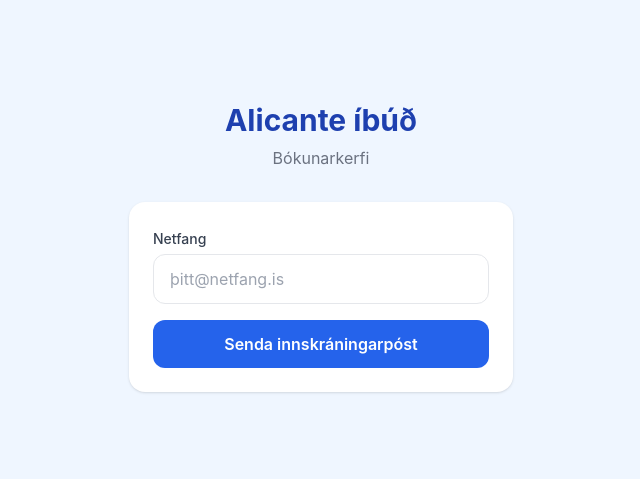
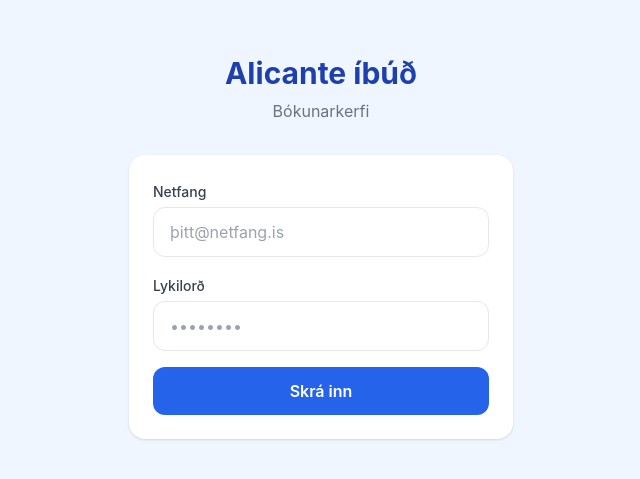
Before and after one commit to sveinnhgudjonsson-sys/Alicante-b-, a React (Vite) app: page / in a window 1280 px wide. Shown: the part 153-632 px from the top of the page, without its empty margins (319-959 px from the left). Built offline with nearby package versions, Linux system fonts and the light colour scheme; no server answers.

Commit message:
Switch to password login

```diff
--- a/src/screens/LoginScreen.tsx
+++ b/src/screens/LoginScreen.tsx
@@ -2,26 +2,24 @@ import { useState } from 'react'
 import { supabase } from '../lib/supabase'
 
 export default function LoginScreen() {
-  const [email, setEmail]   = useState('')
-  const [sent, setSent]     = useState(false)
-  const [error, setError]   = useState('')
-  const [loading, setLoading] = useState(false)
+  const [email,    setEmail]   = useState('')
+  const [password, setPassword] = useState('')
+  const [error,    setError]   = useState('')
+  const [loading,  setLoading] = useState(false)
 
   async function handleSubmit(e: React.FormEvent) {
     e.preventDefault()
     setError('')
     setLoading(true)
 
-    const { error: err } = await supabase.auth.signInWithOtp({
+    const { error: err } = await supabase.auth.signInWithPassword({
       email: email.trim().toLowerCase(),
-      options: { emailRedirectTo: window.location.origin }
+      password,
     })
 
     setLoading(false)
     if (err) {
-      setError('Villa við innskráningu. Reyndu aftur.')
-    } else {
-      setSent(true)
+      setError('Rangt netfang eða lykilorð. Reyndu aftur.')
     }
   }
 
@@ -31,15 +29,6 @@ export default function LoginScreen() {
         <h1 className="text-3xl font-bold text-blue-800 text-center mb-2">Alicante íbúð</h1>
         <p className="text-center text-gray-500 mb-8">Bókunarkerfi</p>
 
-        {sent ? (
-          <div className="bg-white rounded-2xl shadow p-6 text-center">
-            <div className="text-4xl mb-3">📧</div>
-            <p className="font-semibold text-gray-800 mb-1">Tölvupóstur sendur!</p>
-            <p className="text-gray-500 text-sm">
-              Smelltu á hlekk í tölvupóstinum til að skrá þig inn.
-            </p>
-          </div>
-        ) : (
         <form onSubmit={handleSubmit} className="bg-white rounded-2xl shadow p-6 space-y-4">
           <label className="block">
             <span className="text-sm font-medium text-gray-700">Netfang</span>
@@ -53,6 +42,18 @@ export default function LoginScreen() {
             />
           </label>
 
+          <label className="block">
+            <span className="text-sm font-medium text-gray-700">Lykilorð</span>
+            <input
+              type="password"
+              value={password}
+              onChange={e => setPassword(e.target.value)}
+              required
+              placeholder="••••••••"
+              className="mt-1 block w-full rounded-xl border border-gray-200 px-4 py-3 text-base focus:outline-none focus:ring-2 focus:ring-blue-400"
+            />
+          </label>
+
           {error && <p className="text-red-600 text-sm">{error}</p>}
 
           <button
@@ -60,10 +61,9 @@ export default function LoginScreen() {
             disabled={loading}
             className="w-full bg-blue-600 hover:bg-blue-700 text-white font-semibold py-3 rounded-xl disabled:opacity-50 transition"
           >
-              {loading ? 'Hinkraðu…' : 'Senda innskráningarpóst'}
+            {loading ? 'Hinkraðu…' : 'Skrá inn'}
           </button>
         </form>
-        )}
       </div>
     </div>
   )
```
Lines whose indentation alone changed are shown as unchanged.
